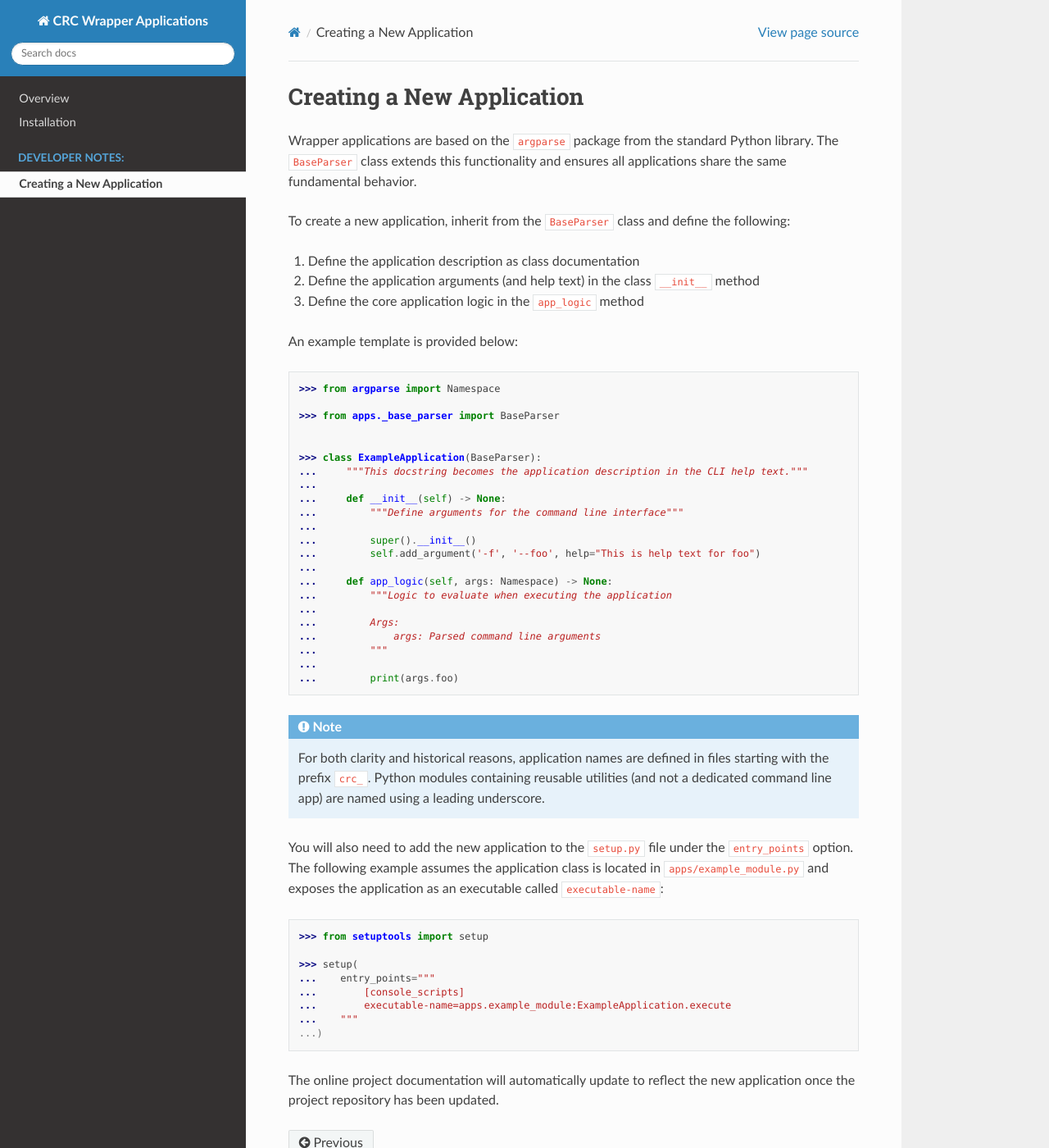
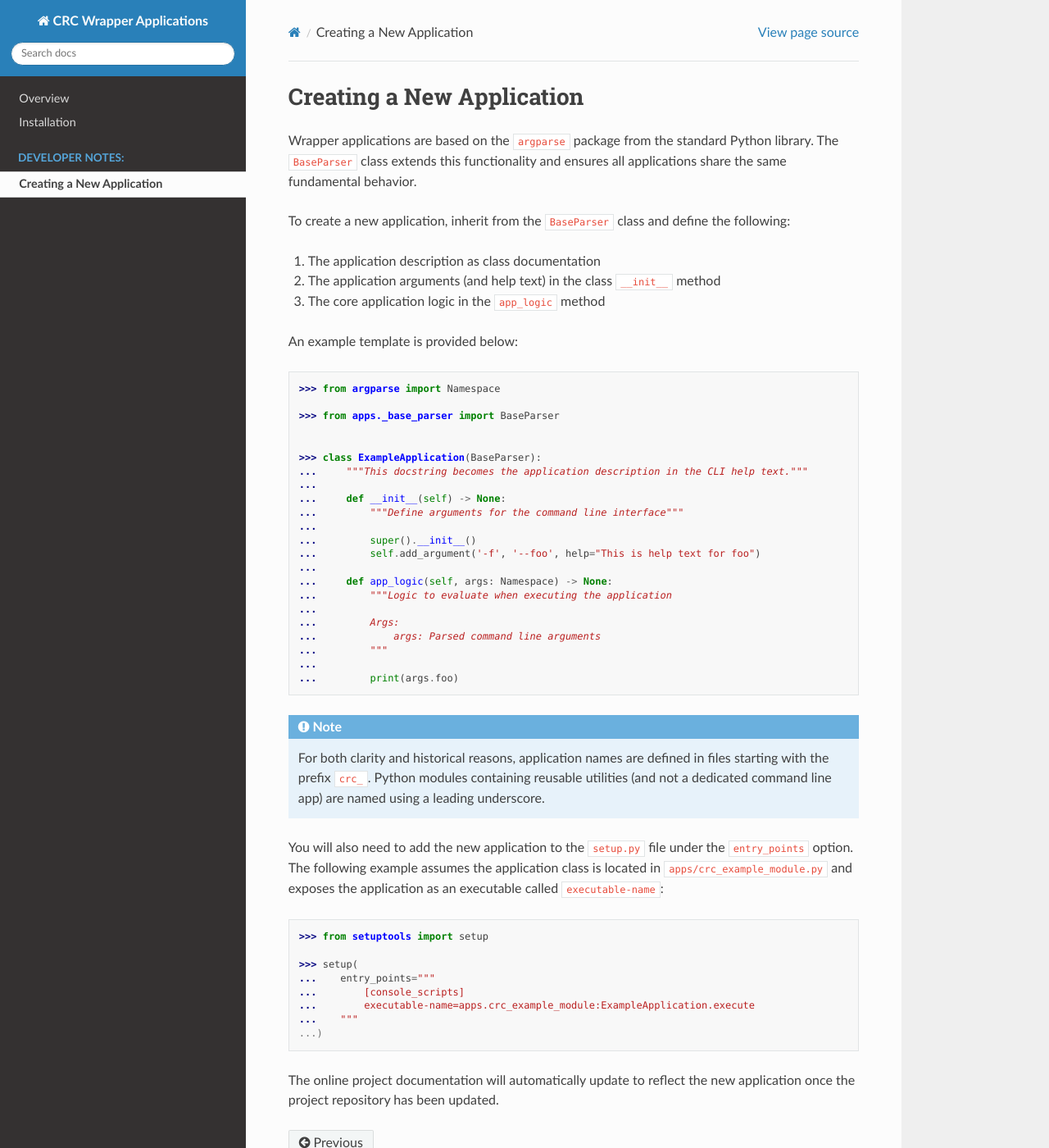
Before and after one commit to pitt-crc/wrappers, a Sphinx documentation site: the page built from docs/source/developer_notes/new_app.rst, in a window 1280 px wide and 1400 px high. Shown: the whole window at 82% size. Built offline with Sphinx 7.4.7 and the Read the Docs theme 2.0.0, drawn with Linux system fonts in a browser that asks for light colours; pages that are not in the unit, such as notebooks, are missing from menus.

Commit message:
Update top level docs

```diff
--- a/docs/source/developer_notes/new_app.rst
+++ b/docs/source/developer_notes/new_app.rst
@@ -8,9 +8,9 @@ ensures all applications share the same fundamental behavior.
 To create a new application, inherit from the ``BaseParser`` class and define
 the following:
 
-1. Define the application description as class documentation
-2. Define the application arguments (and help text) in the class ``__init__`` method
-3. Define the core application logic in the ``app_logic`` method
+1. The application description as class documentation
+2. The application arguments (and help text) in the class ``__init__`` method
+3. The core application logic in the ``app_logic`` method
 
 An example template is provided below:
 
@@ -48,7 +48,7 @@ An example template is provided below:
 
 You will also need to add the new application to the ``setup.py`` file under
 the ``entry_points`` option. The following example assumes the application
-class is located in ``apps/example_module.py`` and exposes the application as
+class is located in ``apps/crc_example_module.py`` and exposes the application as
 an executable called ``executable-name``:
 
 .. code-block::
@@ -58,7 +58,7 @@ an executable called ``executable-name``:
    >>> setup(
    ...    entry_points="""
    ...        [console_scripts]
-   ...        executable-name=apps.example_module:ExampleApplication.execute
+   ...        executable-name=apps.crc_example_module:ExampleApplication.execute
    ...    """
    ...)
 
--- a/docs/source/index.rst
+++ b/docs/source/index.rst
@@ -14,10 +14,6 @@ A Note to External HPC Teams
 Most applications documented here will work out of the box on a generic
 Slurm cluster systems. However, some applications are built specifically for
 the CRC and depend on internal CRC systems.
-
-The applications are designed to be modular and can be installed independently.
-See the :doc:`install` page for more details.
-
 
 .. toctree::
    :hidden:
```
